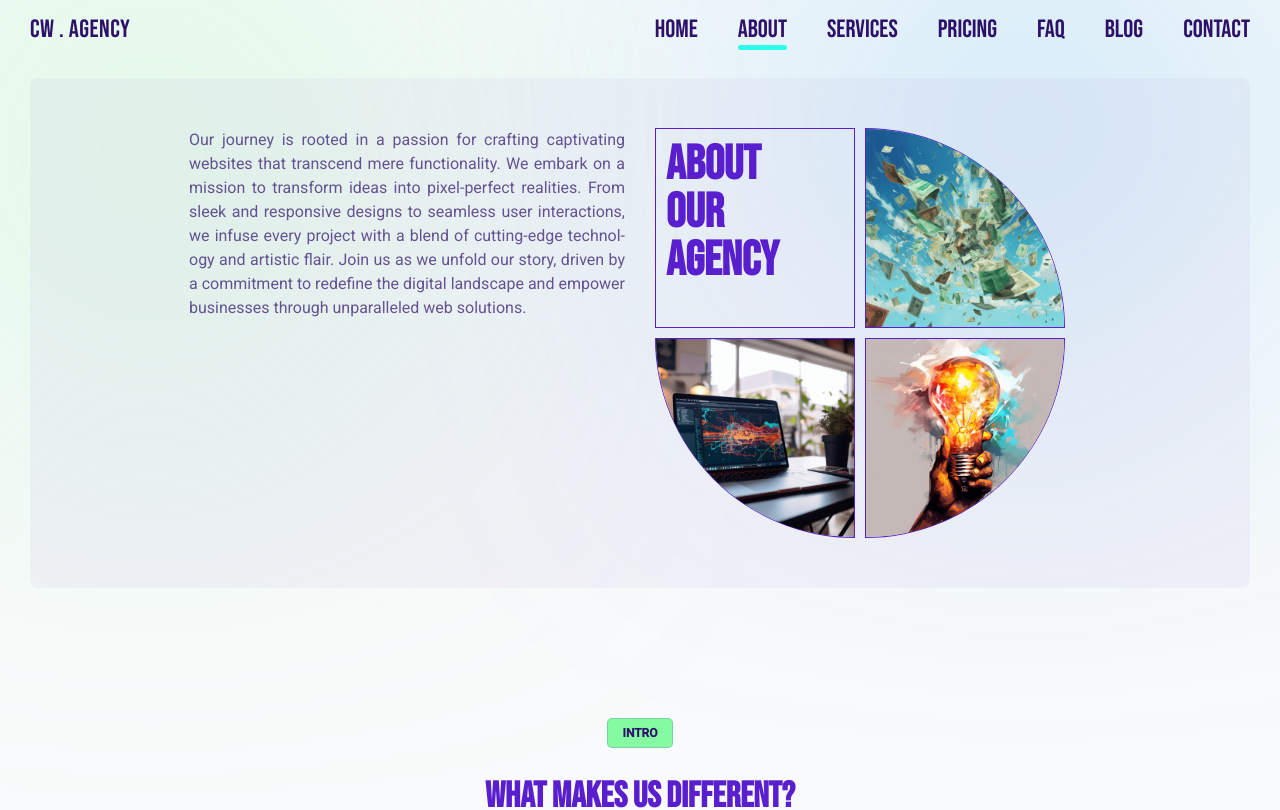
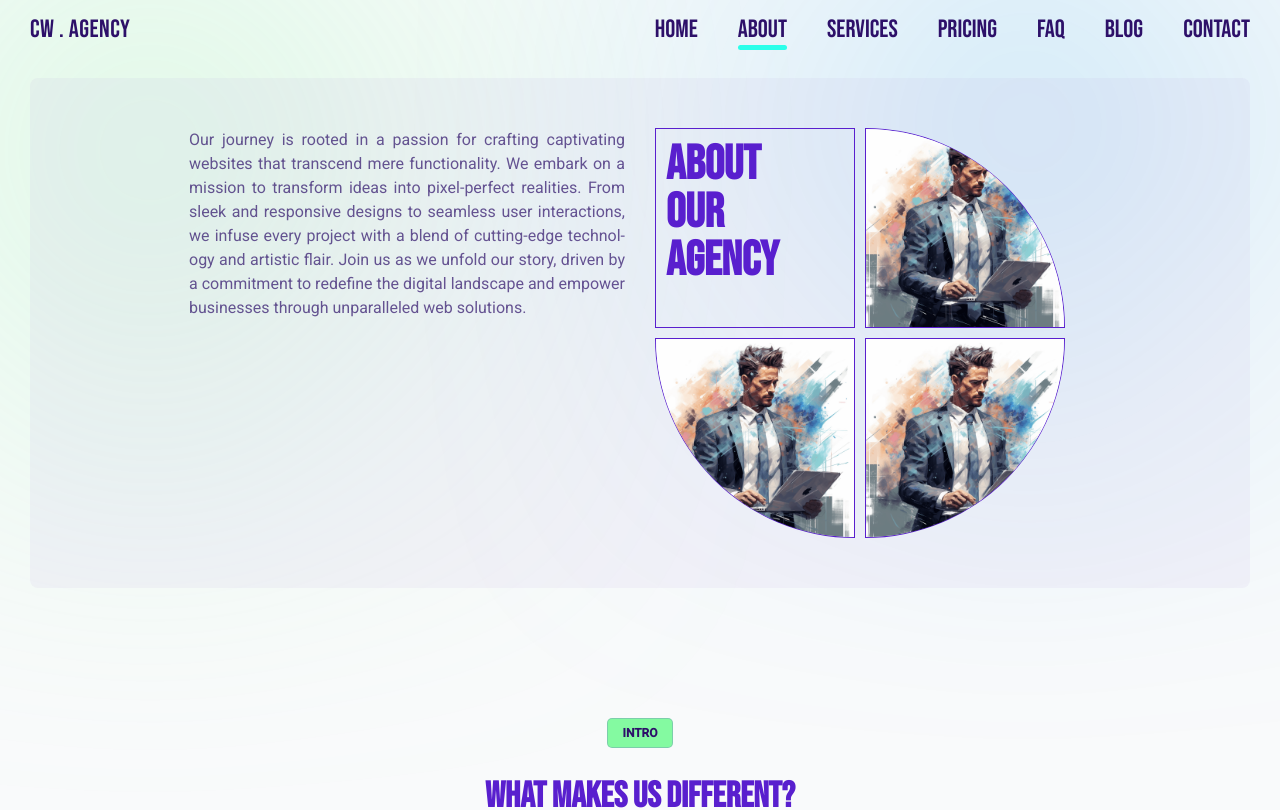
Before and after one commit to ChristianWare/chris-ware-agency, a Next.js app: page /about in a window 1280 px wide. Shown: the top 810 px of the page. Built offline with nearby package versions, Linux system fonts and the light colour scheme.

Commit message:
Page Intro Complete

```diff
--- a/src/app/about/page.tsx
+++ b/src/app/about/page.tsx
@@ -7,9 +7,7 @@ import FinalCta from "../components/FinalCta/FinalCta";
 import Reasons from "../components/Reasons/Reasons";
 import Team from "../components/Team/Team";
 import styles from "./About.module.css";
-import img1 from "../../../public/images/affordable.png";
-import img2 from "../../../public/images/code.png";
-import img3 from "../../../public/images/creative.png";
+import img1 from "../../../public/images/hero4.png";
 
 const AboutPage = () => {
   return (
@@ -48,7 +46,7 @@ const AboutPage = () => {
             <div className={styles.bottom}>
               <div className={styles.bottomLeft}>
                 <Image
-                  src={img2}
+                  src={img1}
                   alt='hello'
                   title='hello'
                   fill
@@ -57,7 +55,7 @@ const AboutPage = () => {
               </div>
               <div className={styles.bottomRight}>
                 <Image
-                  src={img3}
+                  src={img1}
                   alt='hello'
                   title='hello'
                   fill
```
Also changed, not shown: src/app/faq/page.tsx (+5 -5 lines), src/app/pricing/page.tsx (+3 -5 lines), src/app/services/page.tsx (+5 -5 lines), public/images/question.png (added).
